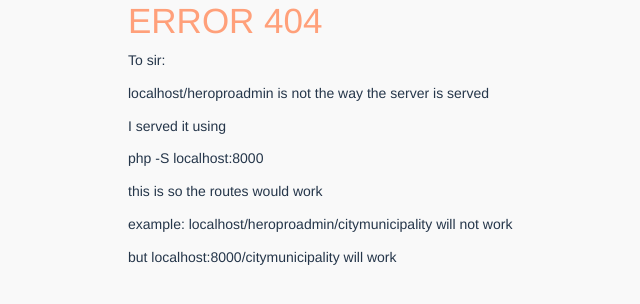
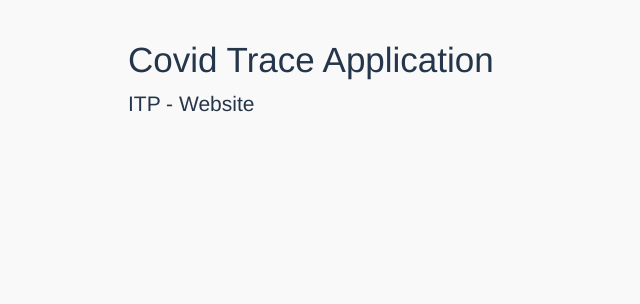
Before and after one commit to JStephenD/ITPWebsite, a PHP site: template views/home.php in a window 1280 px wide. Shown: the top 304 px of the page, without its empty margins (192-832 px from the left). Run offline with PHP 8.4, Linux system fonts and the light colour scheme; the template is opened without the code that fills it, so the values that code supplies are empty; some libraries are stand-ins or nearby versions.

Commit message:
change home page

```diff
--- a/views/home.php
+++ b/views/home.php
@@ -1,10 +1,4 @@
-<div style="margin-left: 50%; transform: translateX(-50%);">
-    <h1 style="color:lightsalmon">ERROR 404</h1>
-    <p>To sir:</p>
-    <p>localhost/heroproadmin is not the way the server is served</p>
-    <p>I served it using </p>
-    <p>php -S localhost:8000</p>
-    <p>this is so the routes would work</p>
-    <p>example: localhost/heroproadmin/citymunicipality will not work</p>
-    <p>but localhost:8000/citymunicipality will work</p>
+<div style="margin-left: 50%; transform: translate(-50%, 50%);">
+    <h1>Covid Trace Application</h1>
+    <h4>ITP - Website</h4>
 </div>
```
